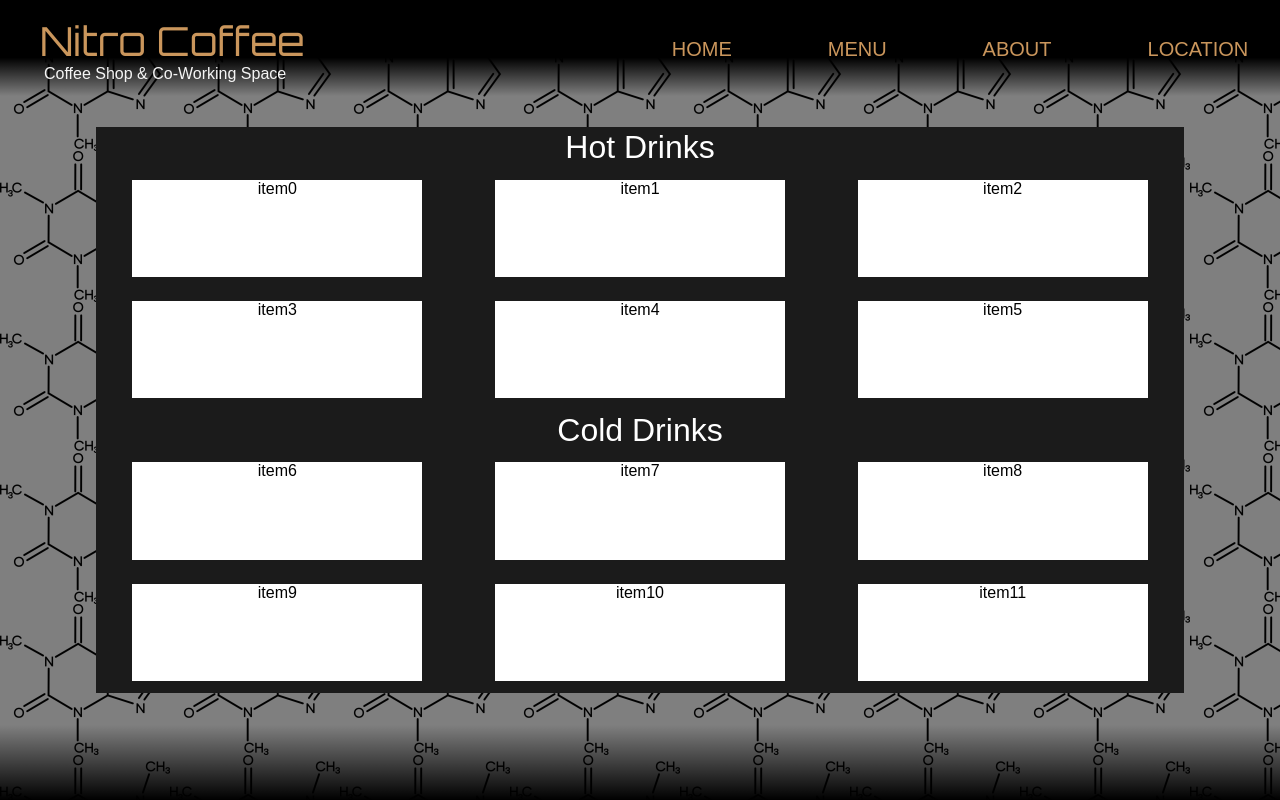
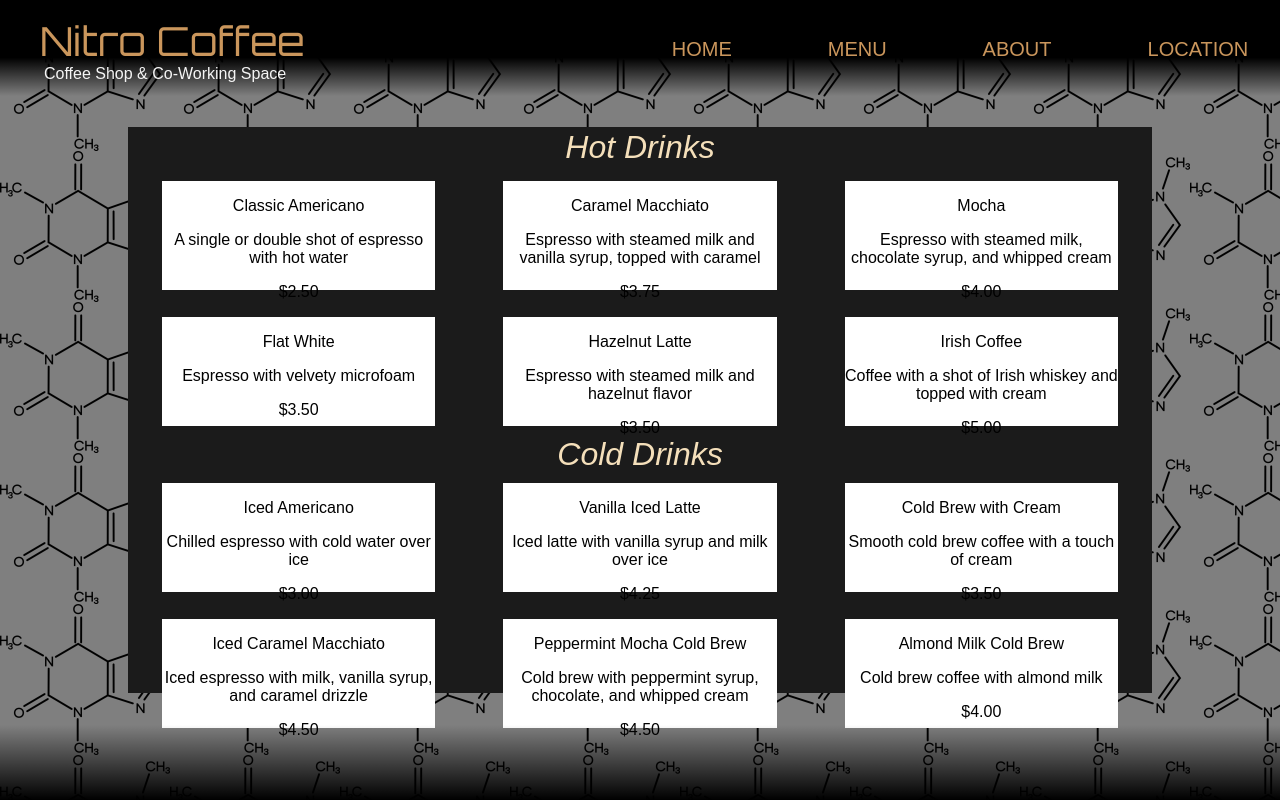
Before and after one commit to Chinchilla15/Restaurant-Page, a website built with webpack: page dist/index.html in a window 1280 px wide. Both pictures are taken after a click on the item "MENU". Built offline with nearby package versions, Linux system fonts and the light colour scheme; files whose address does not match are found by name; a web font is replaced by a local one.

Commit message:
Add menu items info

```diff
--- a/src/modules/menu.js
+++ b/src/modules/menu.js
@@ -6,13 +6,46 @@ export default function renderMenuTab(){
     const hotDrink = document.createElement('p');
     const coldDrink = document.createElement('p');
 
-    let text = ["item0", "item1", "item2", "item3", "item4", "item5", "item6", "item7", "item8", "item9", "item10", "item11"];
-    for(let i = 0; i < text.length; i += 1) {
+    let items = 12;
+
+    const menuItems = [
+       // Hot Brews
+       { name: 'Classic Americano', description: 'A single or double shot of espresso with hot water', price: '$2.50' },
+       { name: 'Caramel Macchiato', description: 'Espresso with steamed milk and vanilla syrup, topped with caramel', price: '$3.75' },
+       { name: 'Mocha', description: 'Espresso with steamed milk, chocolate syrup, and whipped cream', price: '$4.00' },
+       { name: 'Flat White', description: 'Espresso with velvety microfoam', price: '$3.50' },
+       { name: 'Hazelnut Latte', description: 'Espresso with steamed milk and hazelnut flavor', price: '$3.50' },
+       { name: 'Irish Coffee', description: 'Coffee with a shot of Irish whiskey and topped with cream', price: '$5.00' },
+
+       // Cold Brews
+       { name: 'Iced Americano', description: 'Chilled espresso with cold water over ice', price: '$3.00' },
+       { name: 'Vanilla Iced Latte', description: 'Iced latte with vanilla syrup and milk over ice', price: '$4.25' },
+       { name: 'Cold Brew with Cream', description: 'Smooth cold brew coffee with a touch of cream', price: '$3.50' },
+       { name: 'Iced Caramel Macchiato', description: 'Iced espresso with milk, vanilla syrup, and caramel drizzle', price: '$4.50' },
+       { name: 'Peppermint Mocha Cold Brew', description: 'Cold brew with peppermint syrup, chocolate, and whipped cream', price: '$4.50' },
+       { name: 'Almond Milk Cold Brew', description: 'Cold brew coffee with almond milk', price: '$4.00' },
+    ];
+
+
+    for(let i = 0; i < items; i++) {
     const menuItem = document.createElement("div");
-    menuItem.classList.add('menuItem')
-    menuItem.innerHTML = text[i];
-    menuDiv.appendChild(menuItem)
-}
+    menuItem.classList.add('menuItem');
+
+    const itemName = document.createElement('p');
+    const itemDescription = document.createElement('p');
+    const itemPrice = document.createElement('p');
+
+    const menuItemData = menuItems[i];
+    itemName.innerHTML = menuItemData.name;
+    itemDescription.innerHTML = menuItemData.description;
+    itemPrice.innerHTML = menuItemData.price;
+
+    menuItem.appendChild(itemName);
+    menuItem.appendChild(itemDescription);
+    menuItem.appendChild(itemPrice);
+
+    menuDiv.appendChild(menuItem);
+    }
 
 
     menuDiv.classList.add('menuDiv');
--- a/src/styles/menu.css
+++ b/src/styles/menu.css
@@ -1,11 +1,11 @@
 @import url(./color.css);
 
 .menuDiv{
-    width: 85%;
+    width: 80%;
     height: 90%;
     display: grid;
     grid-template-columns:repeat(3,1fr);
-    grid-template-rows: 40px repeat(2,1fr) 40px repeat(2,1fr);
+    grid-template-rows: 40px repeat(2,1fr) 30px repeat(2,1fr);
     background-color: var(--black-color);
     align-items: center;
     justify-items: center;
@@ -15,7 +15,8 @@
 .coldDrink{
     font-size: 32px;
     text-align: center;
-    color: white;
+    color: var(--light-brown);
+    font-style: italic;
 }
 
 .hotDrink{
```
